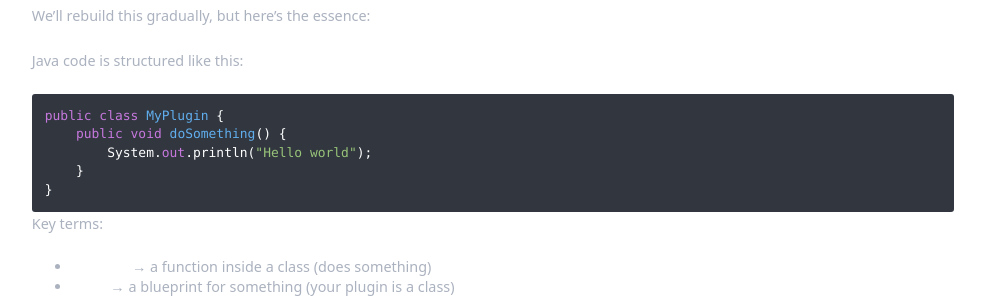
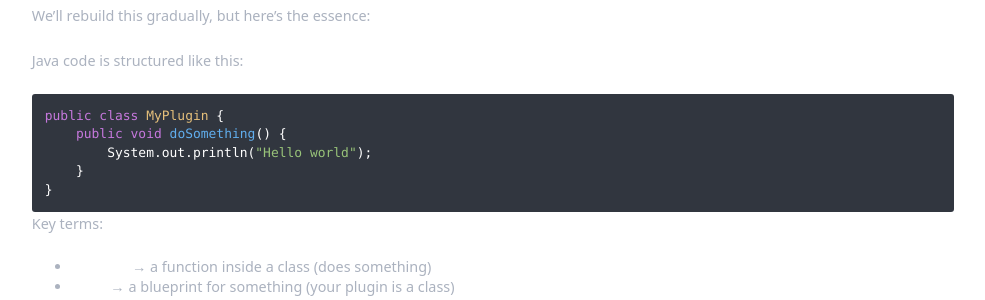
Before and after one commit to Evvy/evvy.github.io, a Jekyll site: the page built from minecraft/index.md, in a window 1280 px wide and 900 px high, scrolled down 1101 px. Shown: the part 134-434 px from the top of the window, without its empty margins (147-1132 px from the left). Built offline with Jekyll 4.4.1, drawn with Linux system fonts in a browser that asks for light colours; nearby versions of some CDN libraries.

Commit message:
Update _config.yml

```diff
--- a/_config.yml
+++ b/_config.yml
@@ -1,3 +1,4 @@
 markdown: GFM
 kramdown:
-  syntax_highlighter: none
+  syntax_highlighter_opts:
+    disable: true
```
